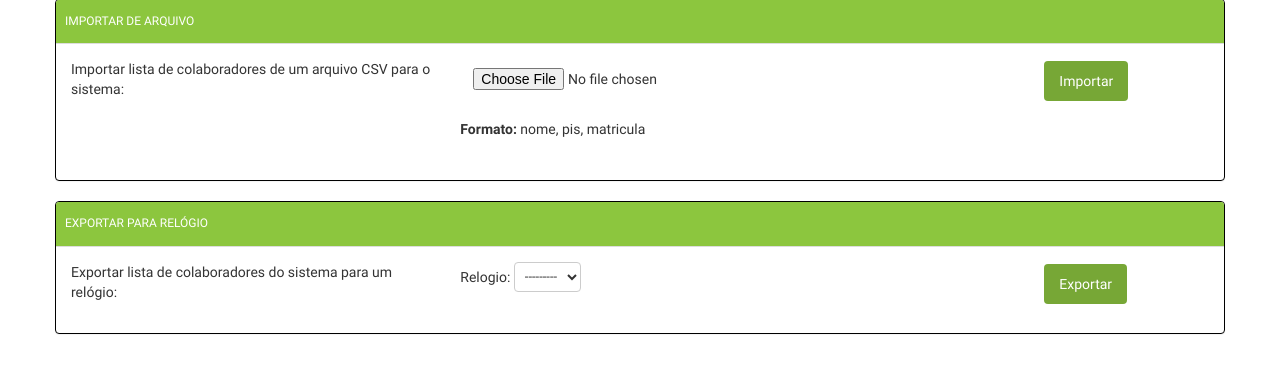
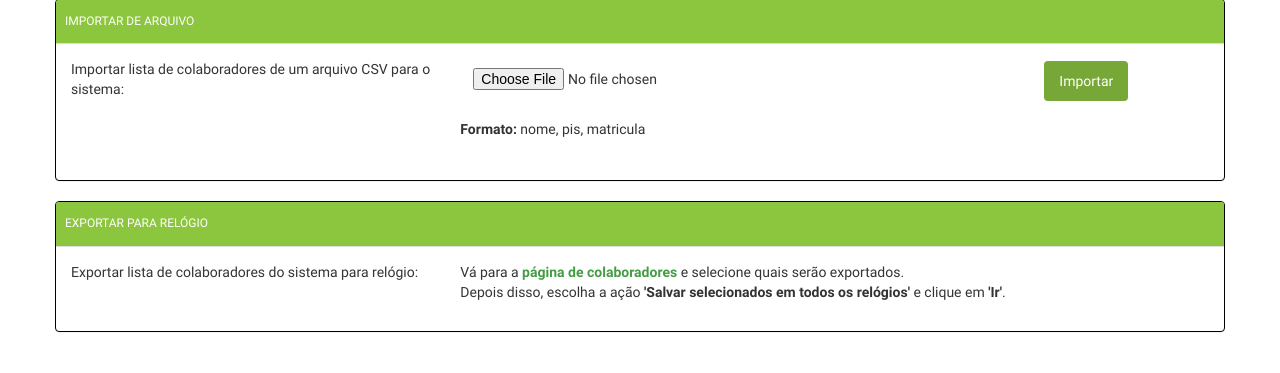
Before and after one commit to TiagoDGomes/django-relogio-ponto, a Django app: page /ponto/exportar_para_relogio in a window 1280 px wide. Shown: the part 185-558 px from the top of the page. Run offline with Django 3.2, Linux system fonts and the light colour scheme; the visitor is signed in with stand-in values (Sample User, id 1); data that the repository does not hold is empty; some libraries are stand-ins or nearby versions.

Commit message:
Mensagem informando a mudança na forma de exportar para relógio

```diff
--- a/core/templates/colaboradores.html
+++ b/core/templates/colaboradores.html
@@ -34,14 +34,25 @@
 	<div class="panel-body">
 		<form action="{% url 'exportar_para_relogio' %}" method="post">
 			<div class="row">
-				<div class="col-sm-4">Exportar lista de colaboradores do sistema para um relógio:</div>
-				<div class="col-sm-6">
+				<div class="col-sm-4">Exportar lista de colaboradores do sistema para relógio:</div>
+				<div class="col-sm-8">
+					Vá para a
+					<strong>
+					<a href="{% url 'admin:core_colaborador_changelist' %}">página de colaboradores</a>
+					</strong>
+					e selecione quais serão exportados.
+					<br>Depois disso,
+					escolha a ação <strong>'Salvar selecionados em todos os relógios'</strong>
+					 e clique em <strong>'Ir'</strong>.
+				</div>
+				<!-- <div class="col-sm-6">
 					{% csrf_token %}
 					{{ form_exportar_para_relogio.relogio.label }}: {{ form_exportar_para_relogio.relogio }}
 				</div>
+
 				<div class="col-sm-2">
 					<input type="submit" value="Exportar" class="btn btn-primary">
-				</div>
+				</div>-->
 			</div>
 		</form>
 	</div>
```
